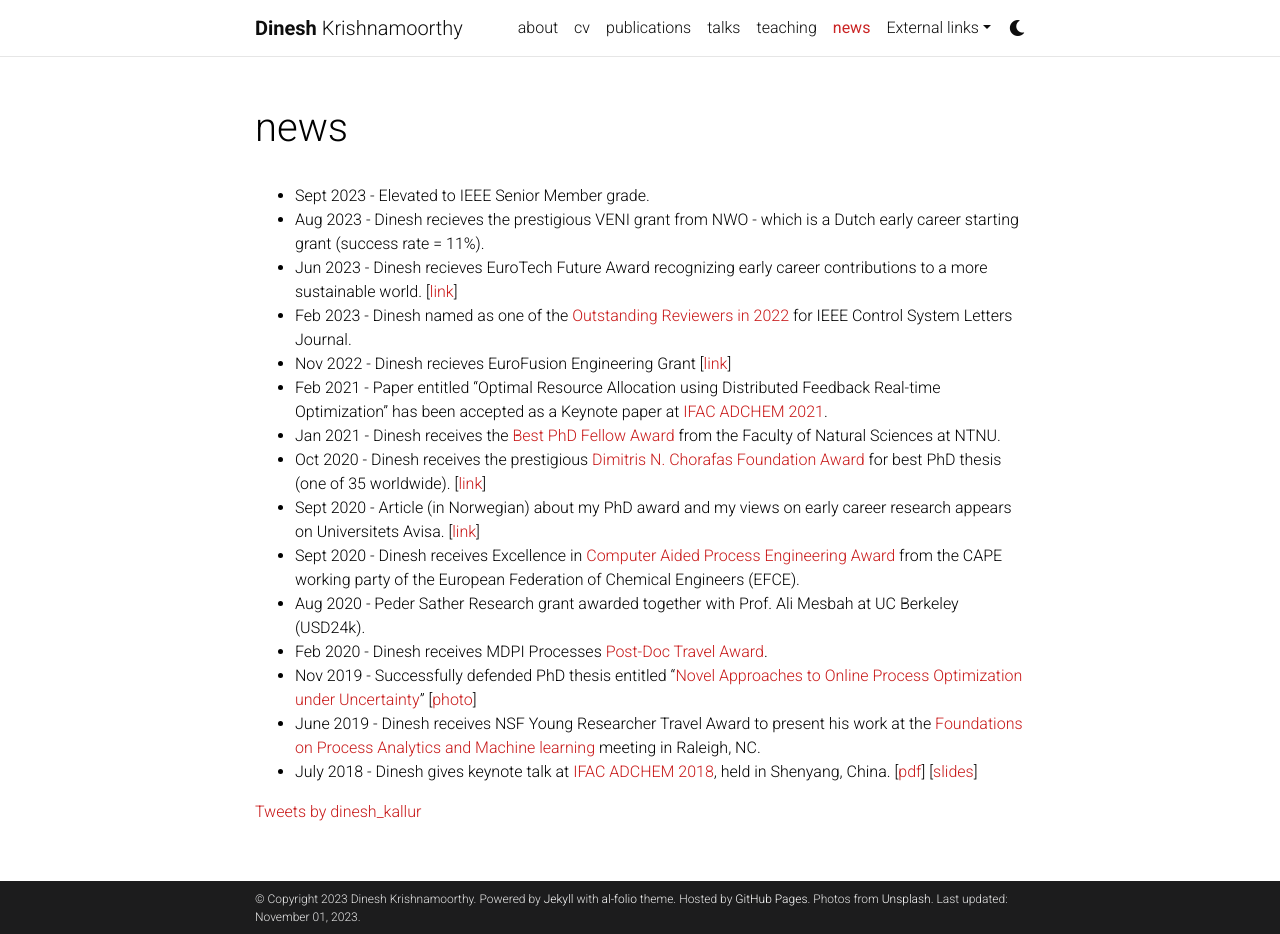
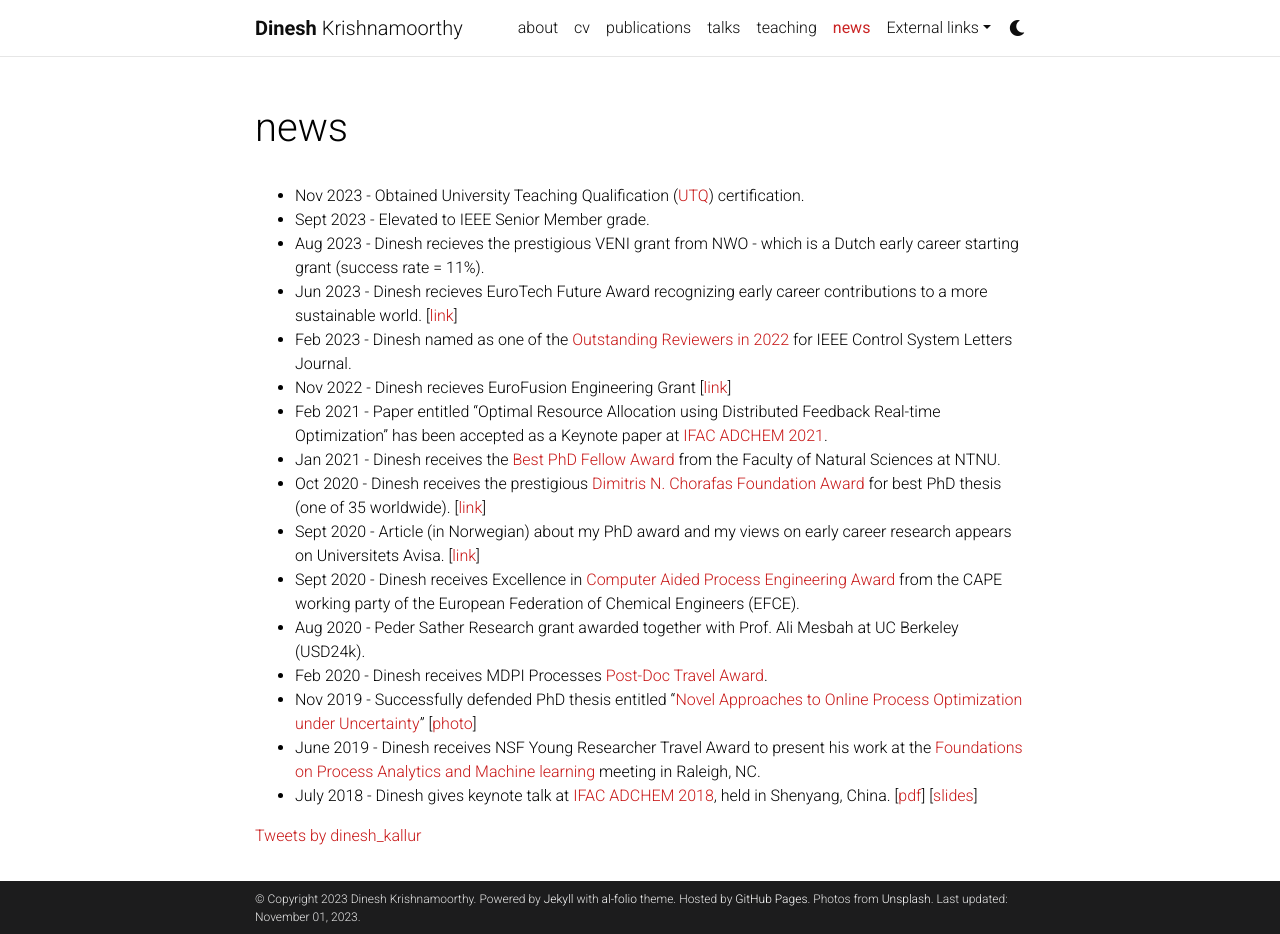
Before and after one commit to dinesh-krishnamoorthy/dinesh-krishnamoorthy.github.io, a Jekyll site: the page built from _pages/news.md, in a window 1280 px wide and 934 px high. Built offline with Jekyll 4.4.1, drawn with Linux system fonts in a browser that asks for light colours; comment, search, counter and statistics services are not loaded; a style sheet for code colours, icons or effects is not loaded.

Commit message:
Update news.md

```diff
--- a/_pages/news.md
+++ b/_pages/news.md
@@ -6,6 +6,7 @@ nav: true
 nav_order: 5
 ---
 
+* Nov 2023 -  Obtained University Teaching Qualification ([UTQ](https://www.universiteitenvannederland.nl/en_GB/utq)) certification.
 * Sept 2023 - Elevated to IEEE Senior Member grade.
 * Aug 2023 - Dinesh recieves the prestigious VENI grant from  NWO - which is a Dutch early career starting grant (success rate = 11%).
 * Jun 2023 - Dinesh recieves EuroTech Future Award recognizing early career contributions to a more sustainable world. [[link](https://eurotech-universities.eu/news-and-events/news/eurotech-future-award-2023-winners/)]
```
